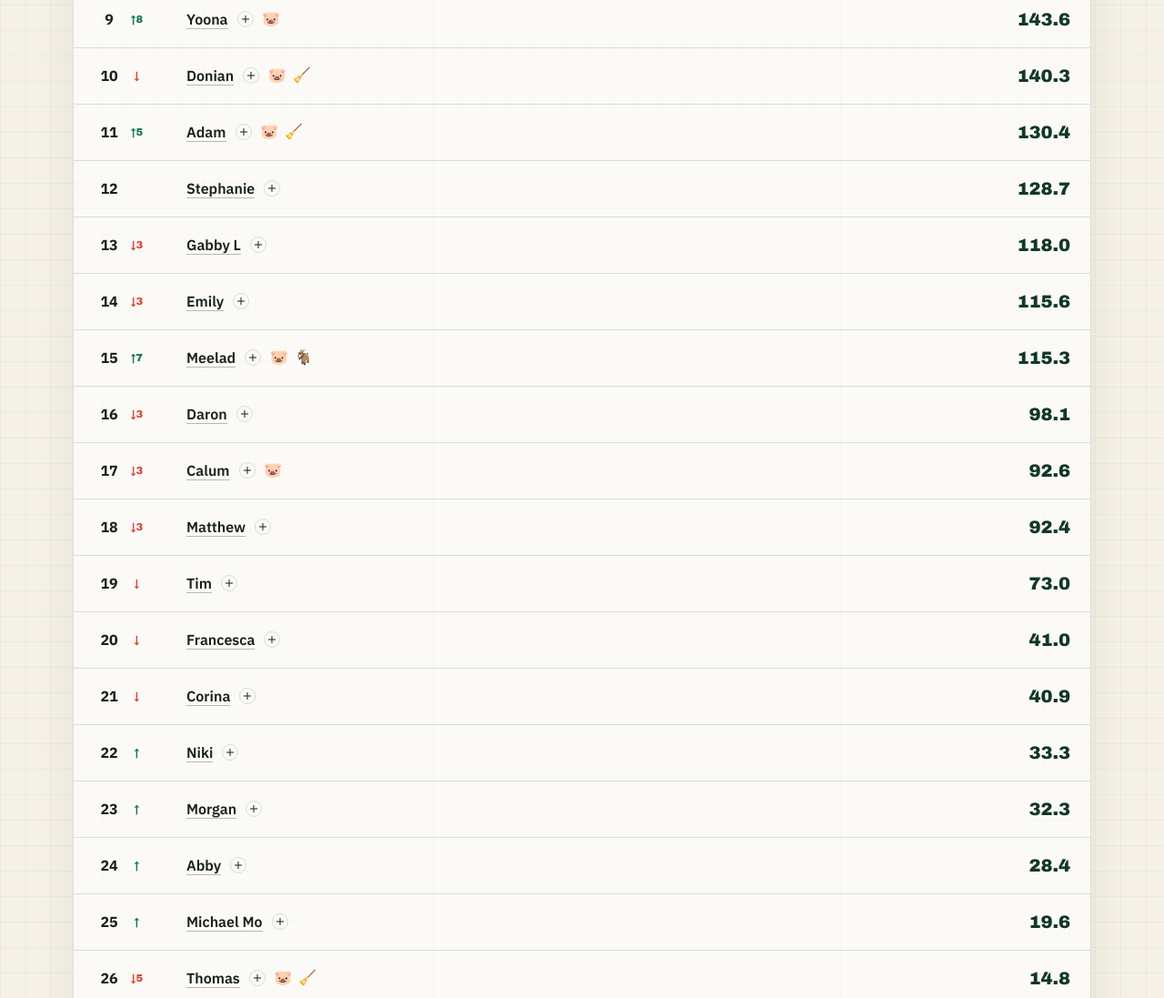
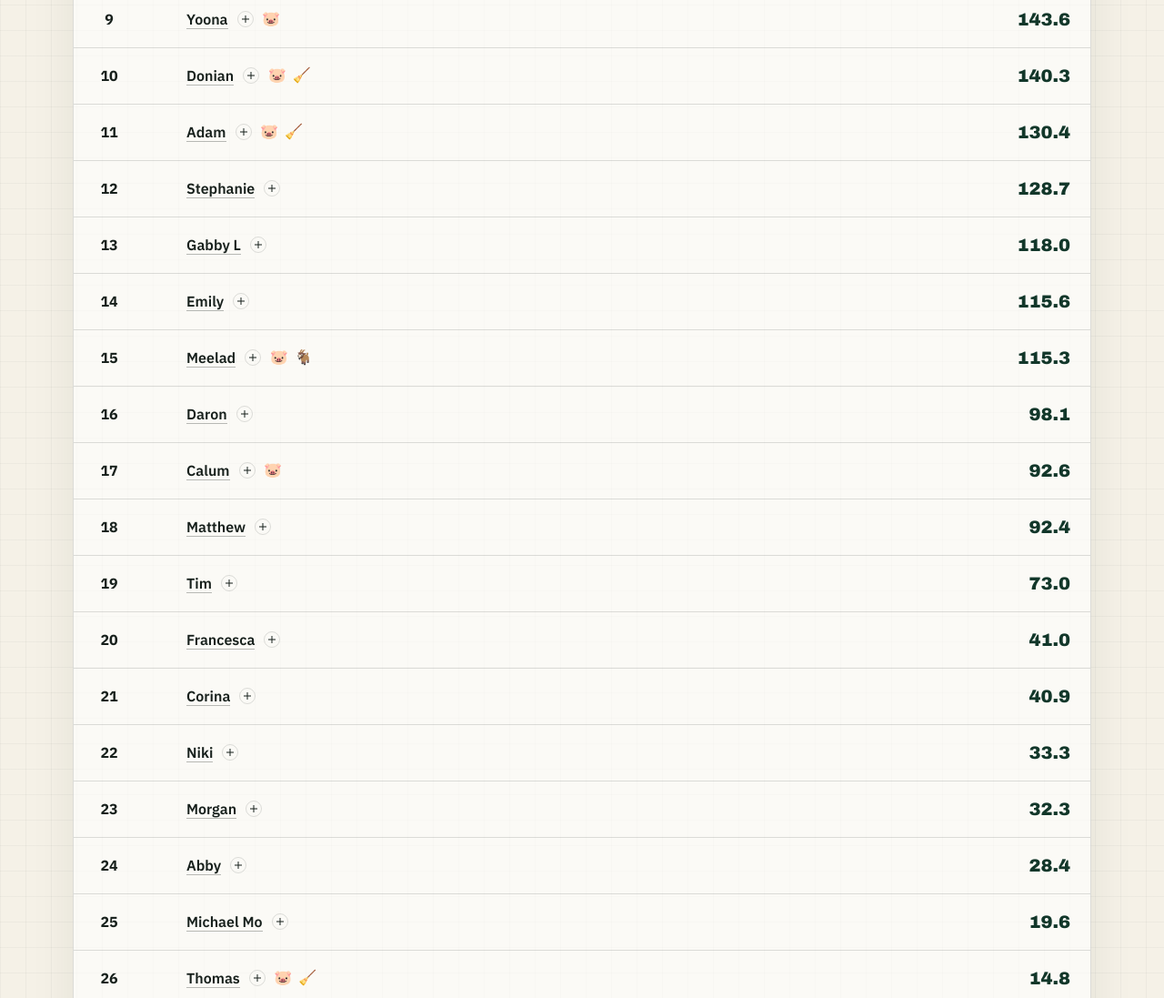
Before and after one commit to zrussom2/foolsball-lcom-29, a plain HTML site: page index.html in a window 1280 px wide. Shown: the part 1115-2212 px from the top of the page at 91% size. Drawn offline with Linux system fonts and the light colour scheme.

Commit message:
Update FOOLSball data 2026-09-23 22:03 Eastern Daylight Time

```diff
--- a/index.html
+++ b/index.html
@@ -146,8 +146,8 @@
                     <span class="live-dot" aria-hidden="true"></span>
                     <div>
                         <span>Last Updated</span>
-                        <time datetime="2026-09-23T20:54:28.933347-04:00">
-                            Sep 23, 2026 at 08:54 PM
+                        <time datetime="2026-09-23T22:00:06.267647-04:00">
+                            Sep 23, 2026 at 10:00 PM
                         </time>
                     </div>
                 </div>
@@ -1264,11 +1264,6 @@
                                 <div class="rank-display">
                                     <span class="rank-number">9</span>
 
-                                    <span
-                                        class="rank-movement movement-up"
-                                        aria-label="Moved up 8 positions"
-                                    >↑8</span>
-
                                 </div>
                             </td>
                             <td data-label="Player" class="player-name">
@@ -1384,11 +1379,6 @@
                                 <div class="rank-display">
                                     <span class="rank-number">10</span>
 
-                                    <span
-                                        class="rank-movement movement-down"
-                                        aria-label="Moved down 1 position"
-                                    >↓</span>
-
                                 </div>
                             </td>
                             <td data-label="Player" class="player-name">
@@ -1522,11 +1512,6 @@
                                 <div class="rank-display">
                                     <span class="rank-number">11</span>
 
-                                    <span
-                                        class="rank-movement movement-up"
-                                        aria-label="Moved up 5 positions"
-                                    >↑5</span>
-
                                 </div>
                             </td>
                             <td data-label="Player" class="player-name">
@@ -1753,11 +1738,6 @@
                                 <div class="rank-display">
                                     <span class="rank-number">13</span>
 
-                                    <span
-                                        class="rank-movement movement-down"
-                                        aria-label="Moved down 3 positions"
-                                    >↓3</span>
-
                                 </div>
                             </td>
                             <td data-label="Player" class="player-name">
@@ -1855,11 +1835,6 @@
                                 <div class="rank-display">
                                     <span class="rank-number">14</span>
 
-                                    <span
-                                        class="rank-movement movement-down"
-                                        aria-label="Moved down 3 positions"
-                                    >↓3</span>
-
                                 </div>
                             </td>
                             <td data-label="Player" class="player-name">
@@ -1957,11 +1932,6 @@
                                 <div class="rank-display">
                                     <span class="rank-number">15</span>
 
-                                    <span
-                                        class="rank-movement movement-up"
-                                        aria-label="Moved up 7 positions"
-                                    >↑7</span>
-
                                 </div>
                             </td>
                             <td data-label="Player" class="player-name">
@@ -2095,11 +2065,6 @@
                                 <div class="rank-display">
                                     <span class="rank-number">16</span>
 
-                                    <span
-                                        class="rank-movement movement-down"
-                                        aria-label="Moved down 3 positions"
-                                    >↓3</span>
-
                                 </div>
                             </td>
                             <td data-label="Player" class="player-name">
@@ -2195,11 +2160,6 @@
                                 <div class="rank-display">
                                     <span class="rank-number">17</span>
 
-                                    <span
-                                        class="rank-movement movement-down"
-                                        aria-label="Moved down 3 positions"
-                                    >↓3</span>
-
                                 </div>
                             </td>
                             <td data-label="Player" class="player-name">
@@ -2315,11 +2275,6 @@
                                 <div class="rank-display">
                                     <span class="rank-number">18</span>
 
-                                    <span
-                                        class="rank-movement movement-down"
-                                        aria-label="Moved down 3 positions"
-                                    >↓3</span>
-
                                 </div>
                             </td>
                             <td data-label="Player" class="player-name">
@@ -2417,11 +2372,6 @@
                                 <div class="rank-display">
                                     <span class="rank-number">19</span>
 
-                                    <span
-                                        class="rank-movement movement-down"
-                                        aria-label="Moved down 1 position"
-                                    >↓</span>
-
                                 </div>
                             </td>
                             <td data-label="Player" class="player-name">
@@ -2513,11 +2463,6 @@
                                 <div class="rank-display">
                                     <span class="rank-number">20</span>
 
-                                    <span
-                                        class="rank-movement movement-down"
-                                        aria-label="Moved down 1 position"
-                                    >↓</span>
-
                                 </div>
                             </td>
                             <td data-label="Player" class="player-name">
@@ -2609,11 +2554,6 @@
                                 <div class="rank-display">
                                     <span class="rank-number">21</span>
 
-                                    <span
-                                        class="rank-movement movement-down"
-                                        aria-label="Moved down 1 position"
-                                    >↓</span>
-
                                 </div>
                             </td>
                             <td data-label="Player" class="player-name">
@@ -2709,11 +2649,6 @@
                                 <div class="rank-display">
                                     <span class="rank-number">22</span>
 
-                                    <span
-                                        class="rank-movement movement-up"
-                                        aria-label="Moved up 1 position"
-                                    >↑</span>
-
                                 </div>
                             </td>
                             <td data-label="Player" class="player-name">
@@ -2807,11 +2742,6 @@
                                 <div class="rank-display">
                                     <span class="rank-number">23</span>
 
-                                    <span
-                                        class="rank-movement movement-up"
-                                        aria-label="Moved up 1 position"
-                                    >↑</span>
-
                                 </div>
                             </td>
                             <td data-label="Player" class="player-name">
@@ -2909,11 +2839,6 @@
                                 <div class="rank-display">
                                     <span class="rank-number">24</span>
 
-                                    <span
-                                        class="rank-movement movement-up"
-                                        aria-label="Moved up 1 position"
-                                    >↑</span>
-
                                 </div>
                             </td>
                             <td data-label="Player" class="player-name">
@@ -3011,11 +2936,6 @@
                                 <div class="rank-display">
                                     <span class="rank-number">25</span>
 
-                                    <span
-                                        class="rank-movement movement-up"
-                                        aria-label="Moved up 1 position"
-                                    >↑</span>
-
                                 </div>
                             </td>
                             <td data-label="Player" class="player-name">
@@ -3112,11 +3032,6 @@
                             <td data-label="Rank">
                                 <div class="rank-display">
                                     <span class="rank-number">26</span>
-
-                                    <span
-                                        class="rank-movement movement-down"
-                                        aria-label="Moved down 5 positions"
-                                    >↓5</span>
 
                                 </div>
                             </td>
@@ -4111,31 +4026,31 @@
 
                 <article class="comment-card">
                     <p>Giant killer</p>
-                    <h3>Meelad just took down #5 Zain (TZ). Rankings are apparently suggestions.</h3>
+                    <h3>Stephanie just took down #1 Daniel. Rankings are apparently suggestions.</h3>
                     <span class="comment-number" aria-hidden="true">01</span>
                 </article>
 
                 <article class="comment-card">
-                    <p>King of the table</p>
-                    <h3>Andrew is 8-2 in the last 10. The throne is occupied.</h3>
+                    <p>Public enemy</p>
+                    <h3>Billy has beaten 19 different opponents. The wanted poster needs more room.</h3>
                     <span class="comment-number" aria-hidden="true">02</span>
                 </article>
 
                 <article class="comment-card">
-                    <p>Ice cold</p>
-                    <h3>Morgan has dropped 5 straight. The table has been unkind.</h3>
+                    <p>Matchup problem</p>
+                    <h3>Andrew leads Meelad 7-1. Matchup problem confirmed.</h3>
                     <span class="comment-number" aria-hidden="true">03</span>
                 </article>
 
                 <article class="comment-card">
-                    <p>On the move</p>
-                    <h3>Adam has jumped 5 spots after a 3-3 recent run.</h3>
+                    <p>Dynamic duo</p>
+                    <h3>Michael V and Zain (TZ) are 6-2 together. Group project approved.</h3>
                     <span class="comment-number" aria-hidden="true">04</span>
                 </article>
 
                 <article class="comment-card">
-                    <p>Public enemy</p>
-                    <h3>Zane (BZ) has beaten 15 different opponents. The wanted poster needs more room.</h3>
+                    <p>Ice cold</p>
+                    <h3>Thomas has dropped 4 straight. The table has been unkind.</h3>
                     <span class="comment-number" aria-hidden="true">05</span>
                 </article>
 
```
